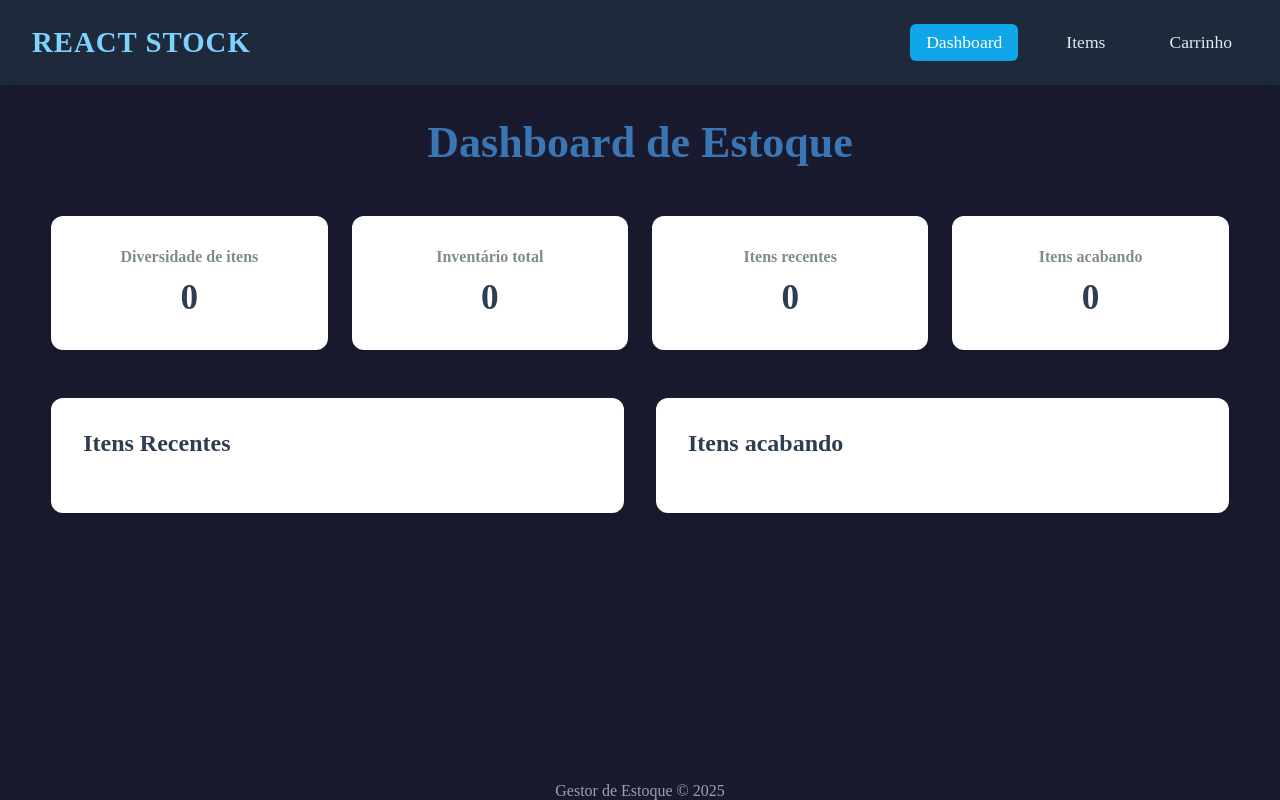
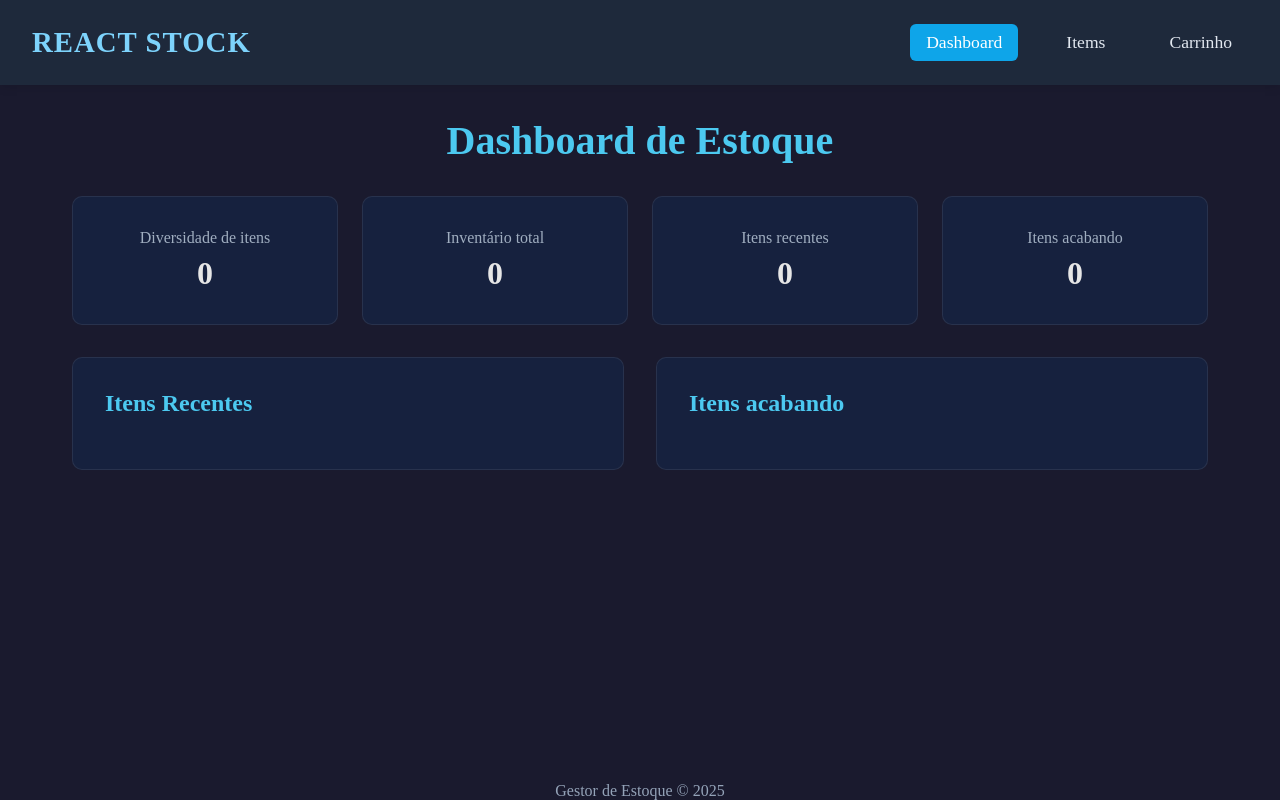
Before and after one commit to TobiasAlvz/React-Stock, a React (Vite) app: page / in a window 1280 px wide. Built offline with nearby package versions, Linux system fonts and the light colour scheme.

Commit message:
Update Dashboard.module.css

```diff
--- a/src/pages/Dashboard.module.css
+++ b/src/pages/Dashboard.module.css
@@ -1,45 +1,56 @@
+:root {
+  --bg-color: #1a1a2e;
+  --text-color: #e6e6e6;
+  --primary: #4cc9f0;
+  --secondary: #f72585;
+  --card-bg: #16213e;
+}
+
 .dashboard {
-  padding: 2rem 4vw; /* agora padding lateral é responsivo */
-  max-width: 1400px;
+  max-width: 1200px;
   margin: 0 auto;
+  padding: 2rem;
 }
 
 .title {
   text-align: center;
-  color: #3a76b3;
-  margin-bottom: 3rem;
-  font-size: 2.75rem;
+  color: var(--primary);
+  font-size: 2.5rem;
+  margin-bottom: 2rem;
+  font-weight: bold;
 }
 
 .metrics {
   display: grid;
   grid-template-columns: repeat(auto-fit, minmax(250px, 1fr));
   gap: 1.5rem;
-  margin-bottom: 3rem;
+  margin-bottom: 2rem;
 }
 
 .card {
-  background: #fff;
-  border-radius: 12px;
+  background-color: var(--card-bg);
+  border: 1px solid rgba(255, 255, 255, 0.08);
+  border-radius: 10px;
   padding: 2rem;
-  box-shadow: 0 4px 8px rgba(0, 0, 0, 0.1);
   text-align: center;
-  transition: transform 0.2s ease;
+  transition: transform 0.2s ease, box-shadow 0.2s ease;
 }
 
 .card:hover {
-  transform: scale(1.03);
+  transform: scale(1.02);
+  box-shadow: 0 4px 12px rgba(0, 0, 0, 0.4);
 }
 
 .card h3 {
-  color: #7f8c8d;
+  color: #a0aec0;
   font-size: 1rem;
-  margin-bottom: 0.75rem;
+  margin-bottom: 0.5rem;
+  font-weight: 500;
 }
 
 .card p {
-  color: #2c3e50;
-  font-size: 2.2rem;
+  color: var(--text-color);
+  font-size: 2rem;
   font-weight: bold;
 }
 
@@ -56,15 +67,15 @@
 }
 
 .list {
-  background: #fff;
-  border-radius: 12px;
+  background-color: var(--card-bg);
+  border: 1px solid rgba(255, 255, 255, 0.08);
+  border-radius: 10px;
   padding: 2rem;
-  box-shadow: 0 4px 8px rgba(0, 0, 0, 0.1);
 }
 
 .list h2 {
-  color: #2c3e50;
-  margin-bottom: 1.5rem;
+  color: var(--primary);
+  margin-bottom: 1.25rem;
   font-size: 1.5rem;
 }
 
@@ -73,7 +84,7 @@
   justify-content: space-between;
   align-items: center;
   padding: 1rem 0;
-  border-bottom: 1px solid #ecf0f1;
+  border-bottom: 1px solid rgba(255, 255, 255, 0.08);
 }
 
 .item:last-child {
@@ -81,20 +92,23 @@
 }
 
 .quantity {
-  color: #e74c3c;
+  color: var(--secondary);
   font-weight: bold;
 }
 
 .action {
-  background: #3498db;
-  color: white;
-  border: none;
+  background-color: var(--primary);
+  color: var(--bg-color);
   padding: 0.5rem 1rem;
   border-radius: 6px;
+  border: none;
   cursor: pointer;
-  transition: background 0.2s;
+  font-size: 0.875rem;
+  font-weight: 500;
+  font-family: inherit;
+  transition: background-color 0.2s;
 }
 
 .action:hover {
-  background: #2980b9;
+  background-color: #38bdf8;
 }
```
